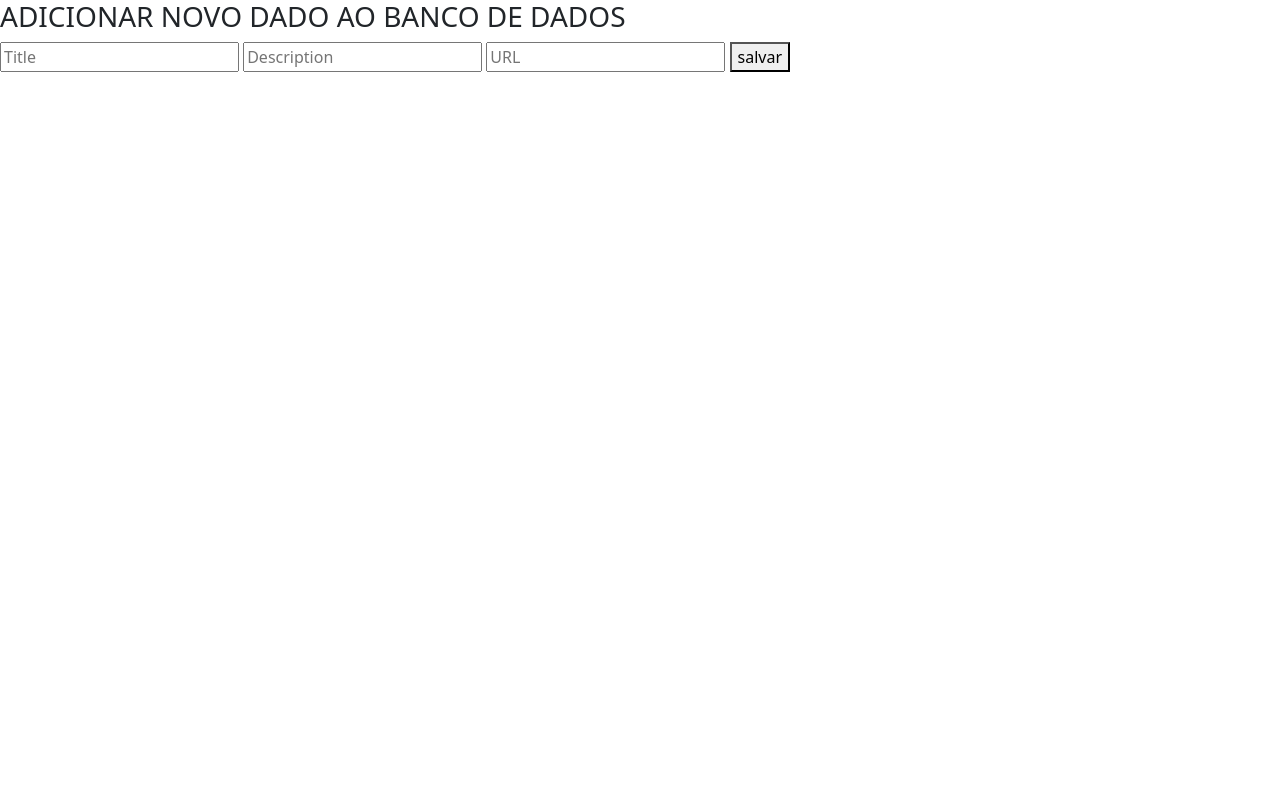
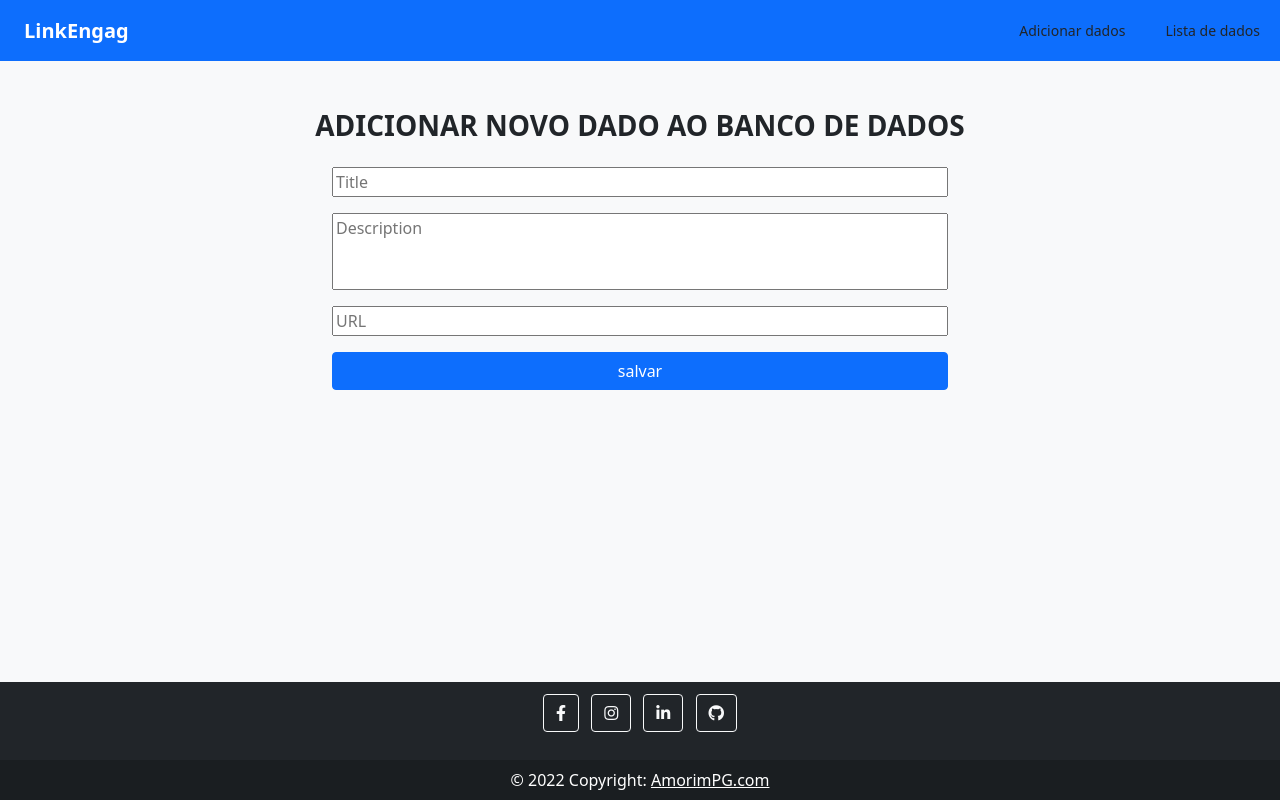
Before and after one commit to fabioamorim25/link_engagement, a Node server app: page /add in a window 1280 px wide. Run offline with Node 20, Linux system fonts and the light colour scheme; some libraries are stand-ins or nearby versions.

Commit message:
estilização da pagina add

```diff
--- a/templates/add.ejs
+++ b/templates/add.ejs
@@ -7,27 +7,56 @@
 
     <!--usar o bootstrap-->
     <link href="https://cdn.jsdelivr.net/npm/bootstrap@5.1.3/dist/css/bootstrap.min.css" rel="stylesheet" integrity="sha384-1BmE4kWBq78iYhFldvKuhfTAU6auU8tT94WrHftjDbrCEXSU1oBoqyl2QvZ6jIW3" crossorigin="anonymous">
-
+    <!-- Font Awesome (usado para ter os icones do footer)-->
+    <link rel="stylesheet" href="https://use.fontawesome.com/releases/v5.11.2/css/all.css"/>
     <title>adicionar dado</title>
 </head>
-<body>
+
+<body class="bg-light">
 
 <main >
+    <header class="navbar navbar-dark bg-primary">
+        <div class="navbar-brand fw-bold mx-4">LinkEngag</div>
 
-<h3>ADICIONAR NOVO DADO AO BANCO DE DADOS</h3>
-    <div>
+        <div class="nav">
+           <a class="nav-link m-1 btn-sm text-dark" href="/add">Adicionar dados</a>
+           <a class="nav-link m-1 btn-sm text-dark" href="/">Lista de dados</a>
+        </div>
+    </header>
 
-        <form action="/" method="post">
-            <input name="title" placeholder="Title">
-            <input name="description" placeholder="Description">
-            <input name="url" placeholder="URL">
+<h3 class="text-center fw-bold mt-5">ADICIONAR NOVO DADO AO BANCO DE DADOS</h3>
+    <div class="container w-50">
 
-            <button>salvar</button>
+        <form class=" d-flex flex-column" action="/" method="post">
+            <input class="mb-3 mt-3" name="title" placeholder="Title">
+            <input class="mb-3 pb-5" name="description" placeholder="Description">
+            <input class="mb-3" name="url" placeholder="URL">
+
+            <button class="btn btn-primary mb-5">salvar</button>
         </form>
     </div>
 </main>
 
+<footer class="fixed-bottom bg-dark text-center text-white">
 
+    <div class="container p-2 pb-0">
+        <section class="mb-4">
+        <!-- Facebook -->
+        <a class="btn btn-outline-light btn-floating m-1" href="https://facebook.com/fabio.amorim.988" role="button"><i class="fab fa-facebook-f"></i></a>
+        <!-- Instagram -->
+        <a class="btn btn-outline-light btn-floating m-1" href="https://instagram.com/Fabioamorim20" role="button"><i class="fab fa-instagram"></i></a>
+        <!-- Linkedin -->
+        <a class="btn btn-outline-light btn-floating m-1" href="https://linkedin.com/in/fabio-amorim-4545011a1" role="button"><i class="fab fa-linkedin-in"></i></a>
+        <!-- Github -->
+        <a class="btn btn-outline-light btn-floating m-1" href="https://github.com/fabioamorim25" role="button"><i class="fab fa-github"></i></a>
+      </section>
+    </div>
+    <!-- Copyright -->
+    <div class="text-center p-2" style="background-color: rgba(0, 0, 0, 0.2);">
+      © 2022 Copyright:
+      <a class="text-white" href="#">AmorimPG.com</a>
+    </div>
+</footer>
 
 </body>
 </html>
```
Also changed, not shown: templates/all.ejs (+10 -10 lines).
